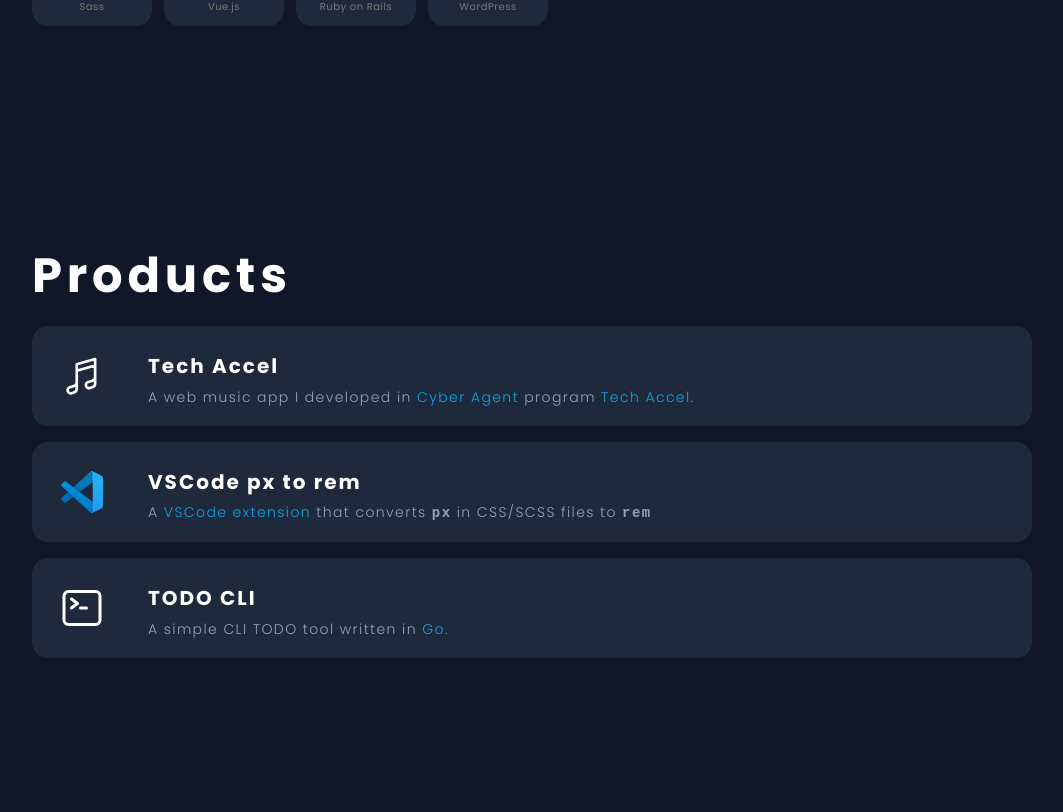
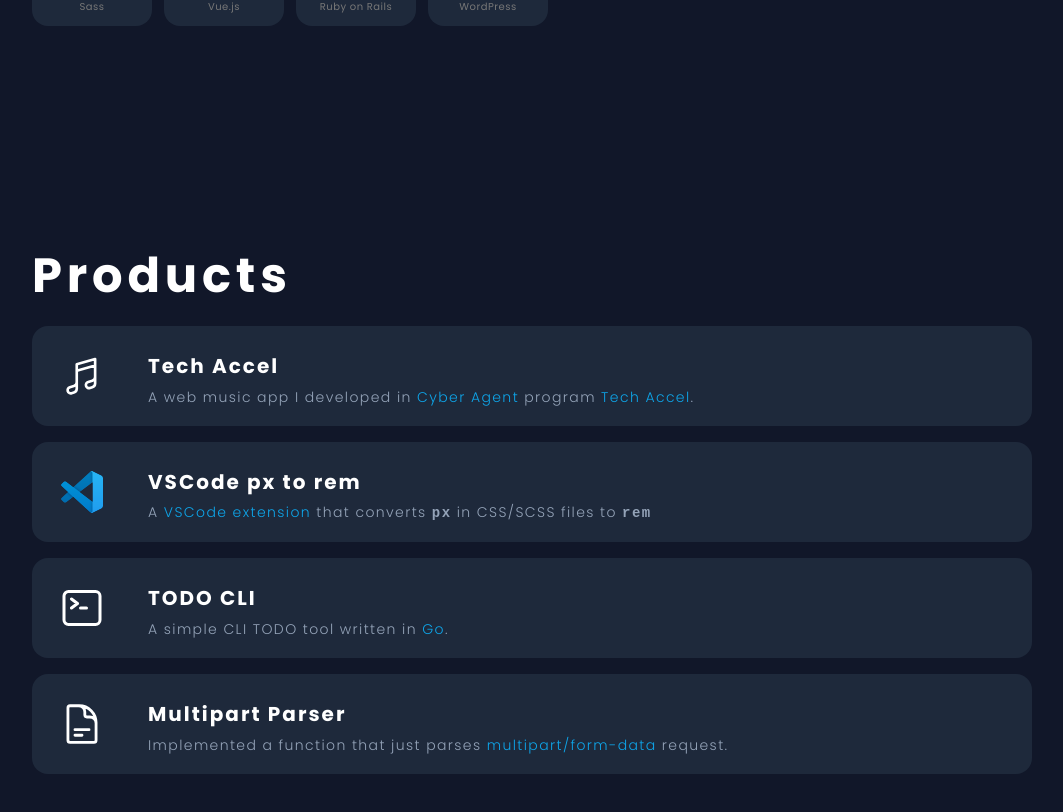
Before and after one commit to reizt/astro-portfolio-site, a Next.js app: page / in a window 1280 px wide. Shown: the part 2445-3257 px from the top of the page, without its empty margins (108-1171 px from the left). Built offline with nearby package versions, Linux system fonts and the light colour scheme.

Commit message:
Add product multipart parser

```diff
--- a/src/components/ProductsSection.tsx
+++ b/src/components/ProductsSection.tsx
@@ -43,6 +43,17 @@
           iconUrl="/products/todo-cli.svg"
           iconSizeAdjust={0.8}
         />
+        <ProductCard
+          href="https://github.com/reizt/multipart-parser"
+          name="Multipart Parser"
+          description={
+            <>
+              Implemented a function that just parses <span className="text-blue">multipart/form-data</span> request.
+            </>
+          }
+          iconUrl="/products/multipart-parser.svg"
+          iconSizeAdjust={0.75}
+        />
       </div>
     </section>
   );
```
Also changed, not shown: public/products/multipart-parser.svg (added).
